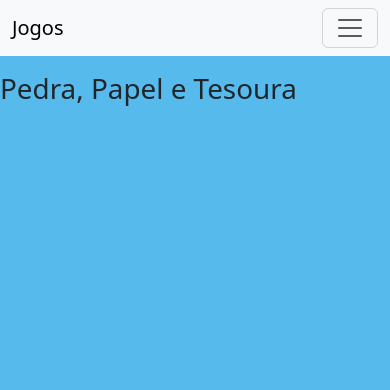
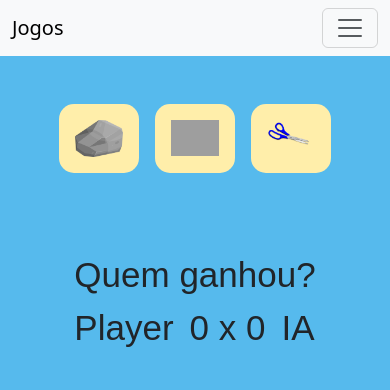
Before and after one commit to DenisOliveiraaa/Responsive-Games, a plain HTML site: page pedra.html in a window 390 px wide. Drawn offline with nearby package versions, Linux system fonts and the light colour scheme; grey boxes are pictures that could not be loaded; a web font is replaced by a local one.

Commit message:
Jokenpo Atualizado

```diff
--- a/CSS/pedra.css
+++ b/CSS/pedra.css
@@ -0,0 +1,99 @@
+.body{
+    display: flex;
+    flex-direction: column;
+    background-color: #56baed;
+}
+
+.actions-div{
+    margin: auto;
+    display: flex;
+}
+
+.img-div{
+    padding: 2rem;
+    background-color: rgb(255, 238, 170);
+    margin: 0px 1rem;
+    border-radius: 15px;
+}
+
+.img-div:hover{
+    scale:1.1
+}
+
+.clicker{
+    -webkit-animation-name: click;
+    -webkit-animation-duration: 1s;
+    -webkit-animation-iteration-count: 1;
+    -webkit-animation-timing-function: ease;
+    -webkit-animation-fill-mode: forwards;
+}
+
+img{
+    width: 10rem;
+    margin: auto;
+}
+
+.score{
+    display: flex;
+    gap: 1rem;
+}
+
+.placar-div{
+    display: flex;
+    padding: 1rem;
+    margin: auto;
+    flex-direction: column;
+    justify-content: center;
+    text-align: center;
+    font-family: 'Games', sans-serif;
+    font-size: 35px;
+}
+
+#winner{
+    margin: 0px;
+}
+
+@keyframes click {
+    0%   {transform: rotateY(0deg);}
+    100% {transform: rotateY(360deg);}
+}
+
+@media (max-width: 850px) {
+
+    .img{
+        width: 13vw ;
+    }
+    .img-div{
+        padding: 1.5rem;
+        margin: 0.5rem;
+    }
+
+}
+
+@media (max-width: 550px) {
+
+    .img{
+        width: 10vw ;
+    }
+
+    .img-div{
+        padding: 1rem;
+    }
+
+}
+
+@media (max-width: 450px) {
+
+    .img{
+        width: 4rem ;
+    }
+
+}
+
+@media (max-width: 400px) {
+
+    .img{
+        width: 3rem ;
+    }
+
+}
--- a/pedra.html
+++ b/pedra.html
@@ -8,7 +8,9 @@
     <title>Jokenpo</title>
     <link rel="stylesheet" href="CSS/pedra.css">
     <link href="https://cdn.jsdelivr.net/npm/bootstrap@5.3.1/dist/css/bootstrap.min.css" rel="stylesheet"
-        integrity="sha384-4bw+/aepP/YC94hEpVNVgiZdgIC5+VKNBQNGCHeKRQN+PtmoHDEXuppvnDJzQIu9" crossorigin="anonymous">
+        integrity="sha384-4bw+/aepP/YC94hEpVNVgiZdgIC5+VKNBQNGCHeKRQN+PtmoHDEXuppvnDJzQIu9" crossorigin="
+    anonymous">
+    <link href="https://fonts.cdnfonts.com/css/games" rel="stylesheet">
 </head>
 
 <body>
@@ -47,16 +49,34 @@
     </nav>
 
     <!--Programem aqui-->
+    <br><br><br><br>
 
-    <br><br><br>
+<body class="body">
+    <div class="actions-div">
+        <div id="pedra" class="img-div" onclick="play(0)">
+            <img class="img" src="img/pedra.png" alt="pedra" >
+        </div>
+        <div id="papel" class="img-div" onclick="play(1)">
+            <img class="img" src="img/papel.png" alt="papel" >
+        </div>
+        <div id="tesoura" class="img-div" onclick="play(2)">
+            <img class="img" src="img/tesoura.png" alt="tesoura">
+        </div>
+    </div>
 
-    <h1>Pedra, Papel e Tesoura</h1>
+    <div class="placar-div">
+        <br>
+        <p id="winner">Quem ganhou?</p>
+        <div class="score">
+            <p>Player</p>
+            <p id="score">0 x 0</p>
+            <p>IA</p>
+        </div>
+    </div>
+</body>
+<script src="main.js"></script>
 
-    <style>
-        body {
-          background-color: #56baed;
-        }
-      </style>
+</html>
 
     <script src="JS/pedra.js"></script>
 
```
